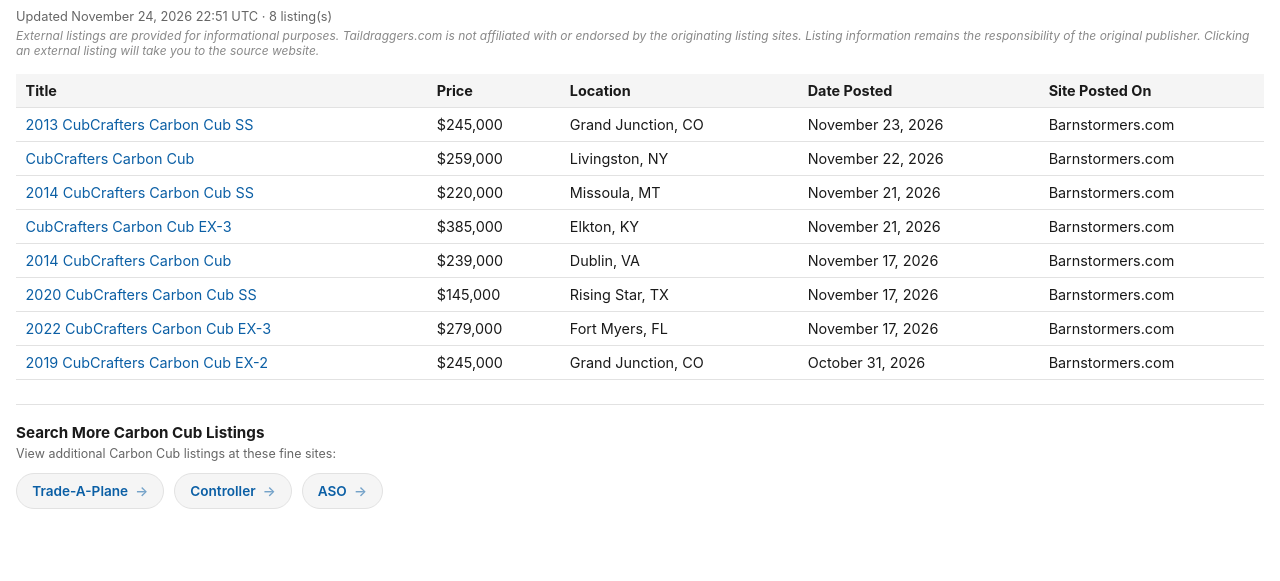
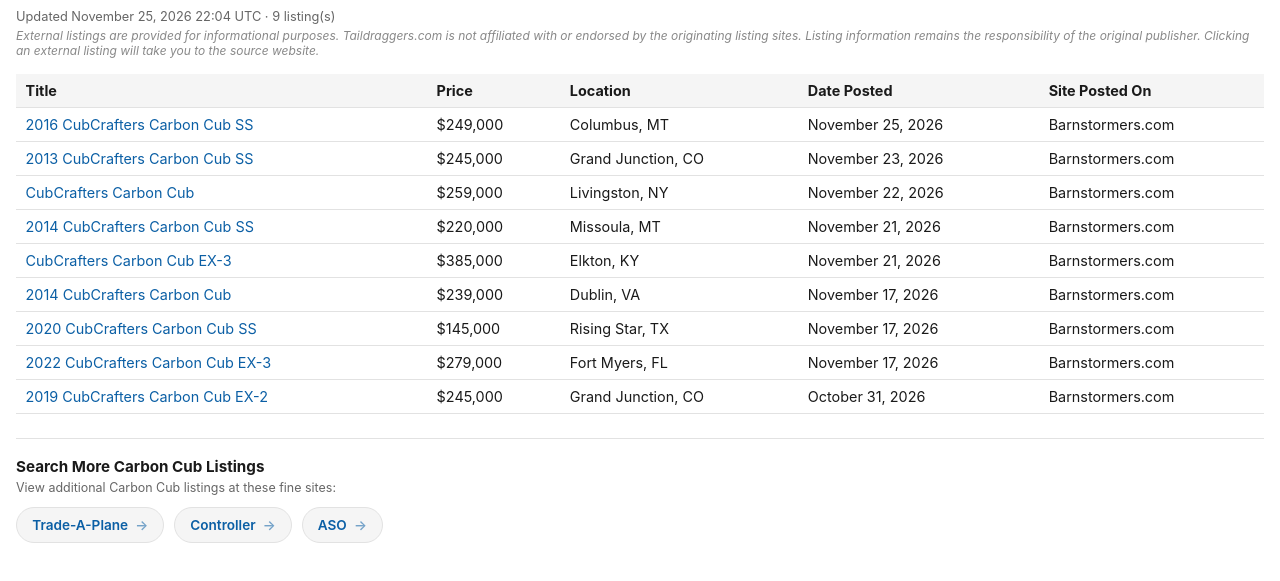
Before and after one commit to taildraggers/carbon-cub-for-sale, a plain HTML site: page docs/index.html in a window 1280 px wide. Shown: the part 43-624 px from the top of the page. Drawn offline with Linux system fonts and the light colour scheme.

Commit message:
Update Carbon Cub listings (2026-11-25)

```diff
--- a/docs/index.html
+++ b/docs/index.html
@@ -76,13 +76,14 @@
 </head>
 <body>
   <h1>Other Carbon Cub Ads on the Web</h1>
-  <div class="updated">Updated November 24, 2026 22:51 UTC &middot; 8 listing(s)</div>
+  <div class="updated">Updated November 25, 2026 22:04 UTC &middot; 9 listing(s)</div>
   <div class="disclaimer">External listings are provided for informational purposes. Taildraggers.com is not affiliated with or endorsed by the originating listing sites. Listing information remains the responsibility of the original publisher. Clicking an external listing will take you to the source website.</div>
   <table>
     <thead>
       <tr><th>Title</th><th>Price</th><th>Location</th><th>Date Posted</th><th>Site Posted On</th></tr>
     </thead>
     <tbody>
+        <tr><td><a href="https://www.barnstormers.com/classified-2085741-2016-Carbon-Cub-180-SS.html" target="_blank" rel="noopener noreferrer">2016 CubCrafters Carbon Cub SS</a></td><td>$249,000</td><td>Columbus, MT</td><td>November 25, 2026</td><td>Barnstormers.com</td></tr>
         <tr><td><a href="https://www.barnstormers.com/classified-2085289-2013-Carbon-Cub-SS.html" target="_blank" rel="noopener noreferrer">2013 CubCrafters Carbon Cub SS</a></td><td>$245,000</td><td>Grand Junction, CO</td><td>November 23, 2026</td><td>Barnstormers.com</td></tr>
         <tr><td><a href="https://www.barnstormers.com/classified-2055373-Beautiful-Carbon-Cub.html" target="_blank" rel="noopener noreferrer">CubCrafters Carbon Cub</a></td><td>$259,000</td><td>Livingston, NY</td><td>November 22, 2026</td><td>Barnstormers.com</td></tr>
         <tr><td><a href="https://www.barnstormers.com/classified-2084995-2014-CubCrafters-Carboncub-SS.html" target="_blank" rel="noopener noreferrer">2014 CubCrafters Carbon Cub SS</a></td><td>$220,000</td><td>Missoula, MT</td><td>November 21, 2026</td><td>Barnstormers.com</td></tr>
```
